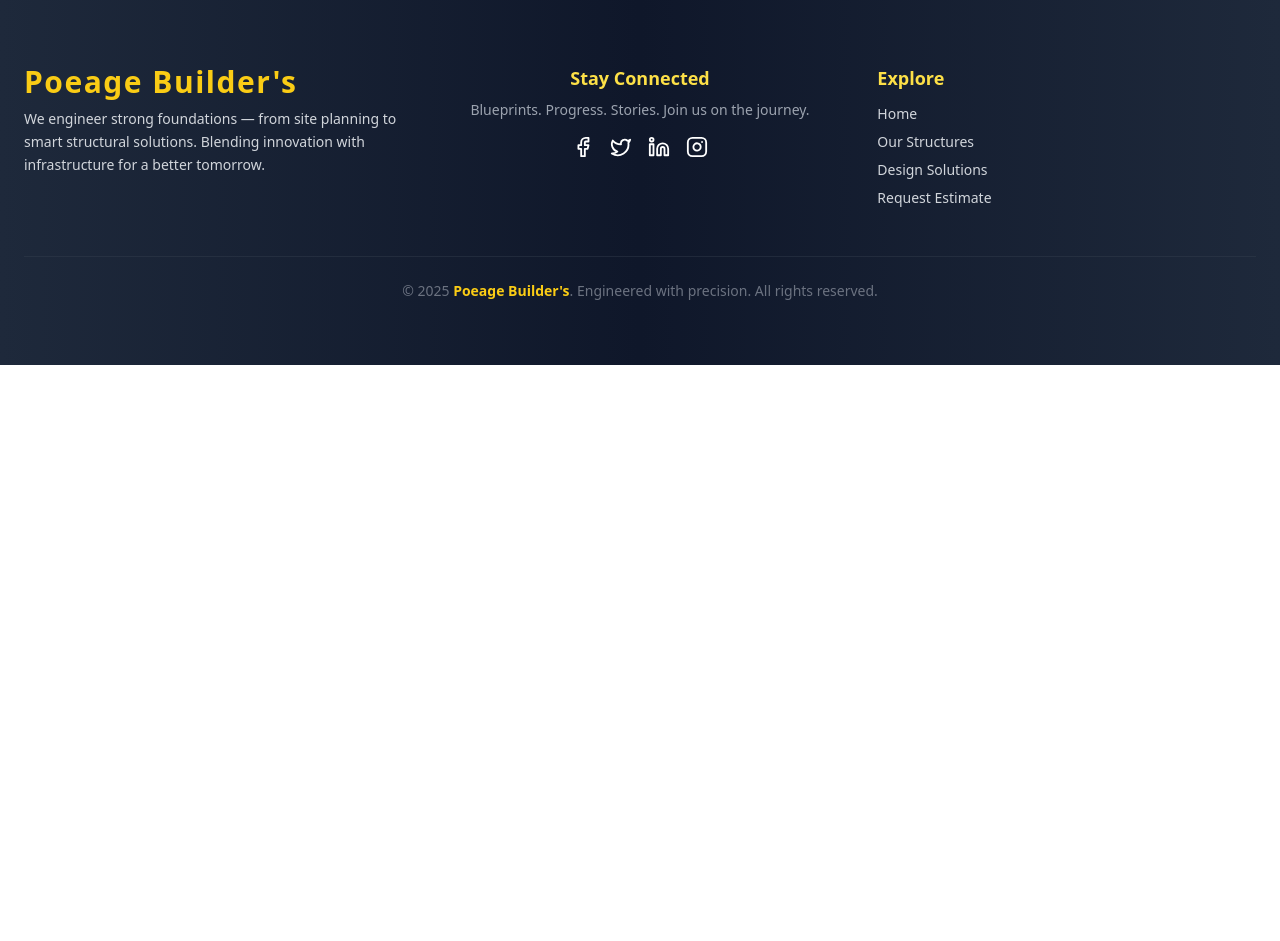
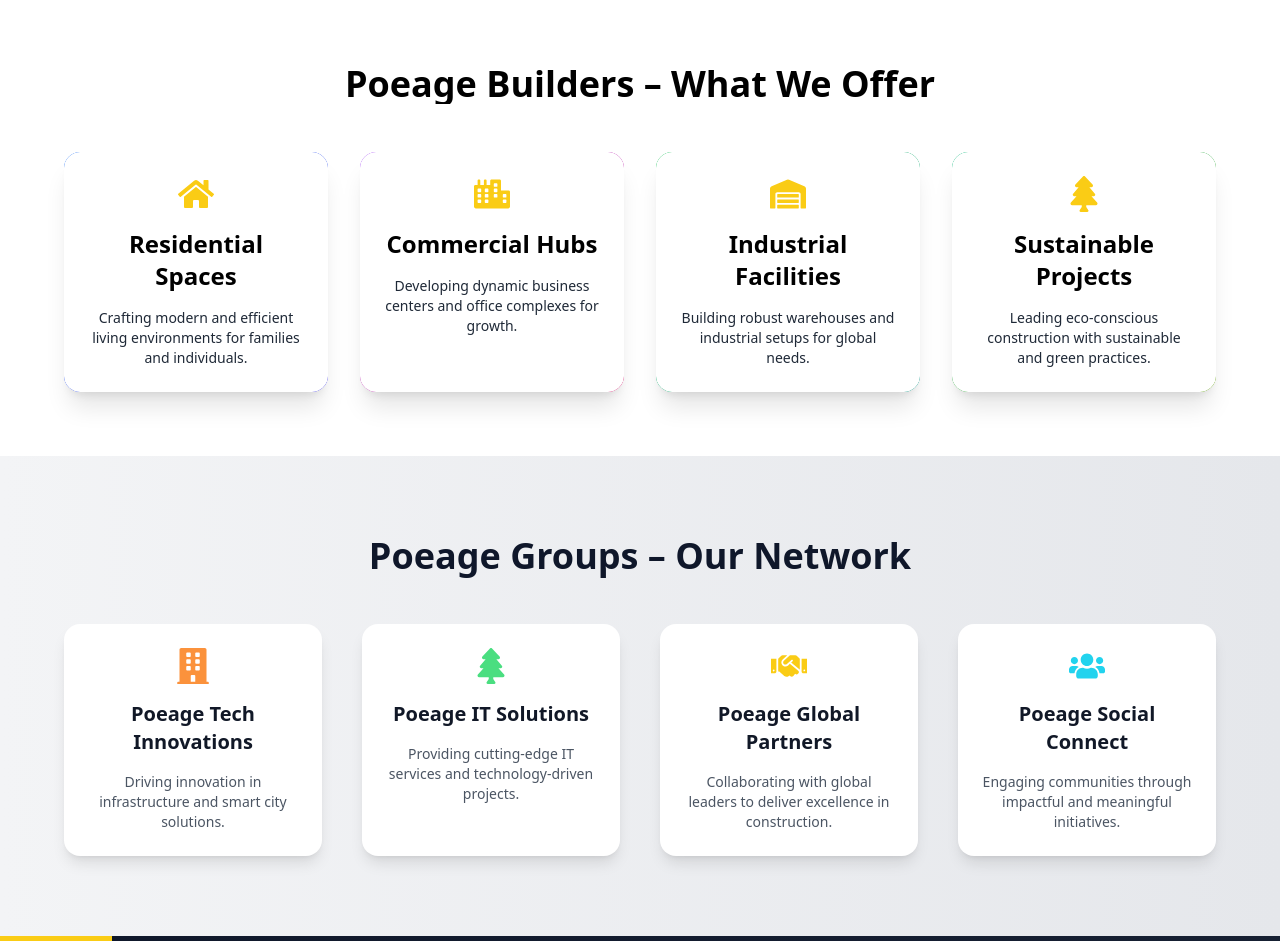
Before and after one commit to Gowri0016/Poeagebuilders, a React (Create React App) app: page / in a window 1280 px wide. Shown: the part 800-1741 px from the top of the page. Before the commit the page ends 1165 px from the top, so only its background shows below. Built offline with nearby package versions, Linux system fonts and the light colour scheme.

Commit message:
builders

```diff
--- a/src/Component/Footer.jsx
+++ b/src/Component/Footer.jsx
@@ -4,74 +4,75 @@ import { motion } from 'framer-motion';
 
 export default function Footer() {
   return (
-    <footer className="relative bg-gradient-to-r from-slate-800 via-slate-900 to-slate-800 text-white py-16 px-6 overflow-hidden shadow-xl">
-      {/* Blueprint-like Overlay */}
-      <div className="absolute inset-0 bg-white/5 backdrop-blur-md -z-10 pointer-events-none border-t border-b border-dashed border-yellow-500/20" />
+    <footer className="relative bg-gradient-to-br from-slate-900 to-slate-800 text-white pt-20 px-6 overflow-hidden">
+      {/* Background Accent Shapes */}
+      <div className="absolute -top-10 -left-10 w-72 h-72 bg-yellow-500/10 rounded-full blur-3xl -z-10" />
+      <div className="absolute bottom-0 right-0 w-64 h-64 bg-yellow-400/10 rounded-full blur-2xl -z-10" />
 
-      <div className="max-w-7xl mx-auto grid md:grid-cols-3 gap-12 items-start text-center md:text-left">
-        {/* Brand Section */}
+      <div className="max-w-7xl mx-auto grid md:grid-cols-3 gap-12 text-center md:text-left">
+        {/* Logo & Mission */}
         <motion.div
           initial={{ opacity: 0, y: 20 }}
           animate={{ opacity: 1, y: 0 }}
-          transition={{ duration: 0.8 }}
+          transition={{ duration: 0.6 }}
+          className="space-y-4"
         >
-          <h2 className="text-3xl font-extrabold tracking-wider text-yellow-400 mb-2">Poeage Builder's</h2>
+          <h2 className="text-3xl font-bold text-yellow-400 tracking-wide">Poeage Builder's</h2>
           <p className="text-sm text-gray-300 leading-relaxed">
-            We engineer strong foundations — from site planning to smart structural solutions. Blending innovation with infrastructure for a better tomorrow.
+            From blueprint to brilliance — we build more than structures. We shape futures through innovation and integrity.
           </p>
         </motion.div>
 
-        {/* Connect Section */}
+        {/* Social Media + Tagline */}
         <motion.div
-          className="flex flex-col items-center"
           initial={{ opacity: 0, scale: 0.9 }}
           animate={{ opacity: 1, scale: 1 }}
           transition={{ delay: 0.2, duration: 0.7 }}
+          className="space-y-4"
         >
-          <h3 className="text-lg font-semibold text-yellow-300 mb-2">Stay Connected</h3>
-          <p className="text-sm text-gray-400 mb-4">Blueprints. Progress. Stories. Join us on the journey.</p>
-          <div className="flex gap-4 justify-center">
-            <a href="https://facebook.com" target="_blank" rel="noopener noreferrer" className="hover:text-blue-400 transition">
-              <Facebook size={22} />
-            </a>
-            <a href="https://twitter.com" target="_blank" rel="noopener noreferrer" className="hover:text-sky-400 transition">
-              <Twitter size={22} />
-            </a>
-            <a href="https://linkedin.com" target="_blank" rel="noopener noreferrer" className="hover:text-blue-500 transition">
-              <Linkedin size={22} />
-            </a>
-            <a href="https://instagram.com" target="_blank" rel="noopener noreferrer" className="hover:text-pink-400 transition">
-              <Instagram size={22} />
-            </a>
+          <h3 className="text-lg font-semibold text-yellow-300">Connect with Us</h3>
+          <p className="text-sm text-gray-400">Let’s build the future, together.</p>
+          <div className="flex justify-center md:justify-start gap-5">
+            {[Facebook, Twitter, Linkedin, Instagram].map((Icon, index) => (
+              <a
+                key={index}
+                href="#"
+                className="text-white hover:scale-110 hover:text-yellow-400 transition duration-200"
+              >
+                <Icon size={22} />
+              </a>
+            ))}
           </div>
         </motion.div>
 
-        {/* Quick Links */}
+        {/* Navigation Links */}
         <motion.div
-          className="text-sm text-gray-300"
           initial={{ opacity: 0, x: 30 }}
           animate={{ opacity: 1, x: 0 }}
-          transition={{ delay: 0.4, duration: 0.8 }}
+          transition={{ delay: 0.3, duration: 0.7 }}
         >
-          <h3 className="text-lg font-semibold text-yellow-300 mb-3">Explore</h3>
-          <ul className="space-y-2">
-            <li><a href="#" className="hover:text-yellow-400 transition">Home</a></li>
-            <li><a href="#" className="hover:text-yellow-400 transition">Our Structures</a></li>
-            <li><a href="#" className="hover:text-yellow-400 transition">Design Solutions</a></li>
-            <li><a href="#" className="hover:text-yellow-400 transition">Request Estimate</a></li>
+          <h3 className="text-lg font-semibold text-yellow-300 mb-3">Quick Links</h3>
+          <ul className="space-y-2 text-sm text-gray-300">
+            {['Home', 'Our Structures', 'Design Solutions', 'Request Estimate'].map((item, idx) => (
+              <li key={idx}>
+                <a href="#" className="hover:text-yellow-400 hover:pl-1 transition-all duration-200 block">
+                  {item}
+                </a>
+              </li>
+            ))}
           </ul>
         </motion.div>
       </div>
 
-      {/* Bottom Bar */}
-      <motion.div
-        className="mt-12 border-t border-gray-700/40 pt-6 text-center text-sm text-gray-500"
-        initial={{ opacity: 0 }}
-        animate={{ opacity: 1 }}
-        transition={{ delay: 0.8 }}
-      >
-        © {new Date().getFullYear()} <span className="text-yellow-400 font-semibold">Poeage Builder's</span>. Engineered with precision. All rights reserved.
-      </motion.div>
+      {/* Divider */}
+      <div className="mt-16 border-t border-slate-700/40 pt-6 text-center text-sm text-gray-500">
+        © {new Date().getFullYear()} <span className="text-yellow-400 font-semibold">Poeage Builder's</span>. All rights reserved.
+      </div>
+
+      {/* Decorative Corner Ribbon */}
+      <div className="absolute top-0 left-0 bg-yellow-400 text-black px-3 py-1 text-xs font-bold rounded-br-xl shadow-md">
+        BUILDER ZONE
+      </div>
     </footer>
   );
 }
--- a/src/Component/Home.jsx
+++ b/src/Component/Home.jsx
@@ -1,33 +1,149 @@
 import React from 'react';
+import { motion } from 'framer-motion';
+import { FaHome, FaCity, FaWarehouse, FaTree, FaBuilding, FaHandshake, FaUsers } from 'react-icons/fa';
 
 export default function Home() {
+  const services = [
+    {
+      title: "Residential Spaces",
+      icon: <FaHome className="text-4xl text-yellow-400" />,
+      desc: "Crafting modern and efficient living environments for families and individuals.",
+      gradient: "from-blue-500 to-indigo-600",
+    },
+    {
+      title: "Commercial Hubs",
+      icon: <FaCity className="text-4xl text-yellow-400" />,
+      desc: "Developing dynamic business centers and office complexes for growth.",
+      gradient: "from-purple-500 to-pink-600",
+    },
+    {
+      title: "Industrial Facilities",
+      icon: <FaWarehouse className="text-4xl text-yellow-400" />,
+      desc: "Building robust warehouses and industrial setups for global needs.",
+      gradient: "from-green-500 to-teal-600",
+    },
+    {
+      title: "Sustainable Projects",
+      icon: <FaTree className="text-4xl text-yellow-400" />,
+      desc: "Leading eco-conscious construction with sustainable and green practices.",
+      gradient: "from-emerald-500 to-lime-600",
+    },
+  ];
+
+  const connected = [
+    {
+      title: "Poeage Tech Innovations",
+      icon: <FaBuilding className="text-4xl text-orange-400" />,
+      desc: "Driving innovation in infrastructure and smart city solutions.",
+    },
+    {
+      title: "Poeage IT Solutions",
+      icon: <FaTree className="text-4xl text-green-400" />,
+      desc: "Providing cutting-edge IT services and technology-driven projects.",
+    },
+    {
+      title: "Poeage Global Partners",
+      icon: <FaHandshake className="text-4xl text-yellow-400" />,
+      desc: "Collaborating with global leaders to deliver excellence in construction.",
+    },
+    {
+      title: "Poeage Social Connect",
+      icon: <FaUsers className="text-4xl text-cyan-400" />,
+      desc: "Engaging communities through impactful and meaningful initiatives.",
+    },
+  ];
+
   return (
+    <>
+      <div>
         <div className="bg-white min-h-screen flex flex-col md:flex-row items-center justify-around px-6 py-16 gap-10">
-
           {/* Hero Section */}
           <div className="max-w-xl text-center md:text-left">
             <h1 className="text-3xl md:text-5xl font-bold tracking-tight mb-6 text-slate-800">
-          Shaping Tomorrow's Skylines, Today
+              Designing the Future, Today
             </h1>
             <p className="text-md md:text-lg text-gray-700 leading-relaxed">
-          Welcome to <span className="font-semibold text-yellow-500">Poeage Builders</span> — your reliable partner in civil construction, infrastructure development, and structural excellence.
+              Welcome to <span className="font-semibold text-yellow-500">Poeage Builders</span> — your trusted partner in construction, innovation, and excellence.
             </p>
           </div>
 
           {/* What We Build Section */}
           <div className="max-w-md text-center md:text-left">
-        <h2 className="text-2xl font-semibold text-slate-900 mb-4">What We Build</h2>
+            <h2 className="text-2xl font-semibold text-slate-900 mb-4">Our Expertise</h2>
             <p className="text-gray-700 mb-6">
-          From residential and commercial buildings to industrial facilities and public infrastructure — we bring engineering expertise, quality materials, and modern techniques to every project.
+              From homes and offices to industries and sustainable projects — we deliver with quality, innovation, and vision.
             </p>
             <a
-          href="#contact"
+              href="/getquote"
               className="inline-block px-6 py-2 text-white font-medium rounded-full bg-gradient-to-r from-yellow-500 to-yellow-600 hover:scale-105 transition-transform duration-300 shadow-md"
             >
-          Request a Consultation
+              Get Your Quote
             </a>
           </div>
+        </div>
+
+        {/* Services Section */}
+        <section className="py-16 bg-white relative overflow-hidden">
+          <motion.h2
+            initial={{ opacity: 0, y: -30 }}
+            animate={{ opacity: 1, y: 0 }}
+            transition={{ duration: 0.8 }}
+            className="text-4xl font-bold text-center mb-12 bg-black bg-clip-text text-transparent"
+          >
+            Poeage Builders – What We Offer
+          </motion.h2>
+
+          <div className="grid grid-cols-1 md:grid-cols-2 lg:grid-cols-4 gap-8 px-6 md:px-16">
+            {services.map((service, index) => (
+              <motion.div
+                key={index}
+                initial={{ opacity: 0, scale: 0.8 }}
+                animate={{ opacity: 1, scale: 1 }}
+                transition={{ delay: index * 0.2, duration: 0.7 }}
+                whileHover={{ scale: 1.05, rotate: [0, 1, -1, 0] }}
+                className={`p-6 rounded-2xl shadow-xl bg-gradient-to-br ${service.gradient} relative overflow-hidden`}
+              >
+                <div className="absolute inset-0 bg-white rounded-2xl"></div>
+                <div className="relative z-10 flex flex-col items-center text-center gap-4">
+                  {service.icon}
+                  <h3 className="text-2xl font-semibold">{service.title}</h3>
+                  <p className="text-gray-800 text-sm">{service.desc}</p>
+                </div>
+              </motion.div>
+            ))}
+          </div>
+        </section>
+
+        {/* Connected Section */}
+        <section className="py-20 bg-gradient-to-r from-gray-100 to-gray-200 text-gray-900 relative overflow-hidden">
+          <motion.h2
+            initial={{ opacity: 0, y: -30 }}
+            animate={{ opacity: 1, y: 0 }}
+            transition={{ duration: 0.8 }}
+            className="text-4xl font-bold text-center mb-12 text-slate-900"
+          >
+            Poeage Groups – Our Network
+          </motion.h2>
+
+          <div className="grid grid-cols-1 md:grid-cols-2 lg:grid-cols-4 gap-10 px-6 md:px-16">
+            {connected.map((branch, index) => (
+              <motion.div
+                key={index}
+                initial={{ opacity: 0, scale: 0.9 }}
+                animate={{ opacity: 1, scale: 1 }}
+                transition={{ delay: index * 0.2, duration: 0.7 }}
+                whileHover={{ scale: 1.08 }}
+                className="p-6 bg-white rounded-2xl shadow-lg flex flex-col items-center text-center gap-4 hover:shadow-2xl transition"
+              >
+                {branch.icon}
+                <h3 className="text-xl font-semibold">{branch.title}</h3>
+                <p className="text-gray-600 text-sm">{branch.desc}</p>
+              </motion.div>
+            ))}
+          </div>
+        </section>
 
       </div>
+    </>
   );
 }
```
Lines whose indentation alone changed are shown as unchanged.
